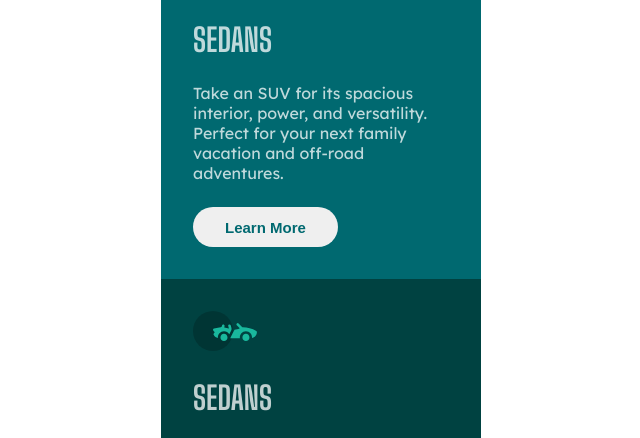
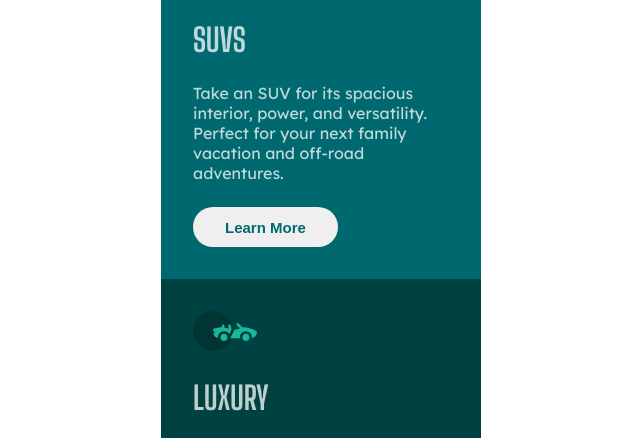
Before and after one commit to kaecodes/3-column-preview-card, a plain HTML site: page index.html in a window 1280 px wide. Shown: the part 500-938 px from the top of the page, without its empty margins (319-959 px from the left). Drawn offline with Linux system fonts and the light colour scheme.

Commit message:
minor edit to content

```diff
--- a/index.html
+++ b/index.html
@@ -28,7 +28,7 @@
             <img src="images/icon-suvs.svg" alt="">
           </div>
           <div class="text">
-            <div class="heading">Sedans</div>
+            <div class="heading">Suvs</div>
             <p>Take an SUV for its spacious interior, power, and versatility. Perfect for your next family vacation and off-road adventures.</p>
           </div>
           <div>
@@ -40,7 +40,7 @@
             <img src="images/icon-luxury.svg" alt="">
           </div>
           <div class="text">
-            <div class="heading">Sedans</div>
+            <div class="heading">Luxury</div>
             <p>Cruise in the best car brands without the bloated prices. Enjoy the enhanced comfort of a luxury rental and arrive in style.</p>
           </div>
           <div>
```
